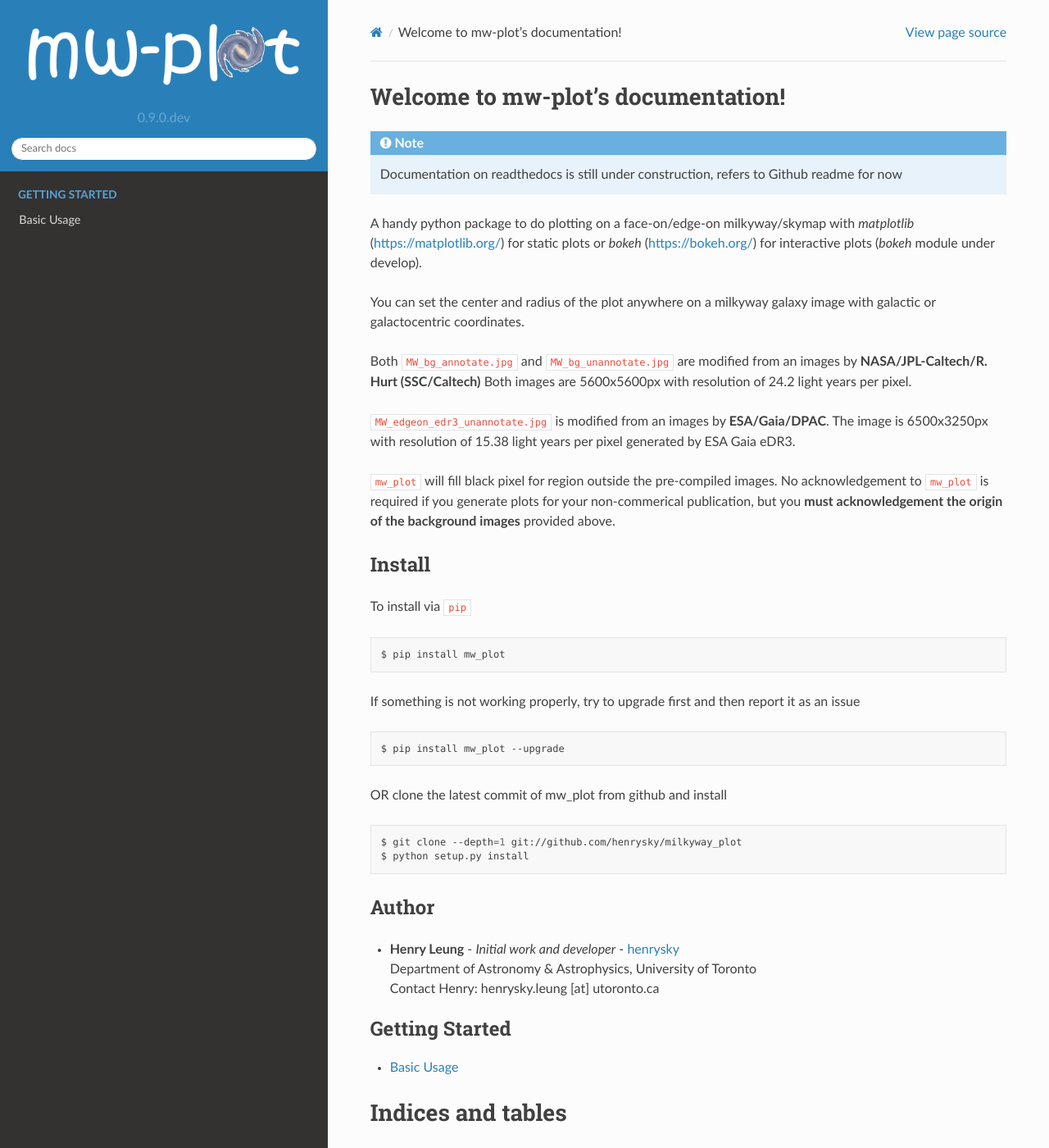
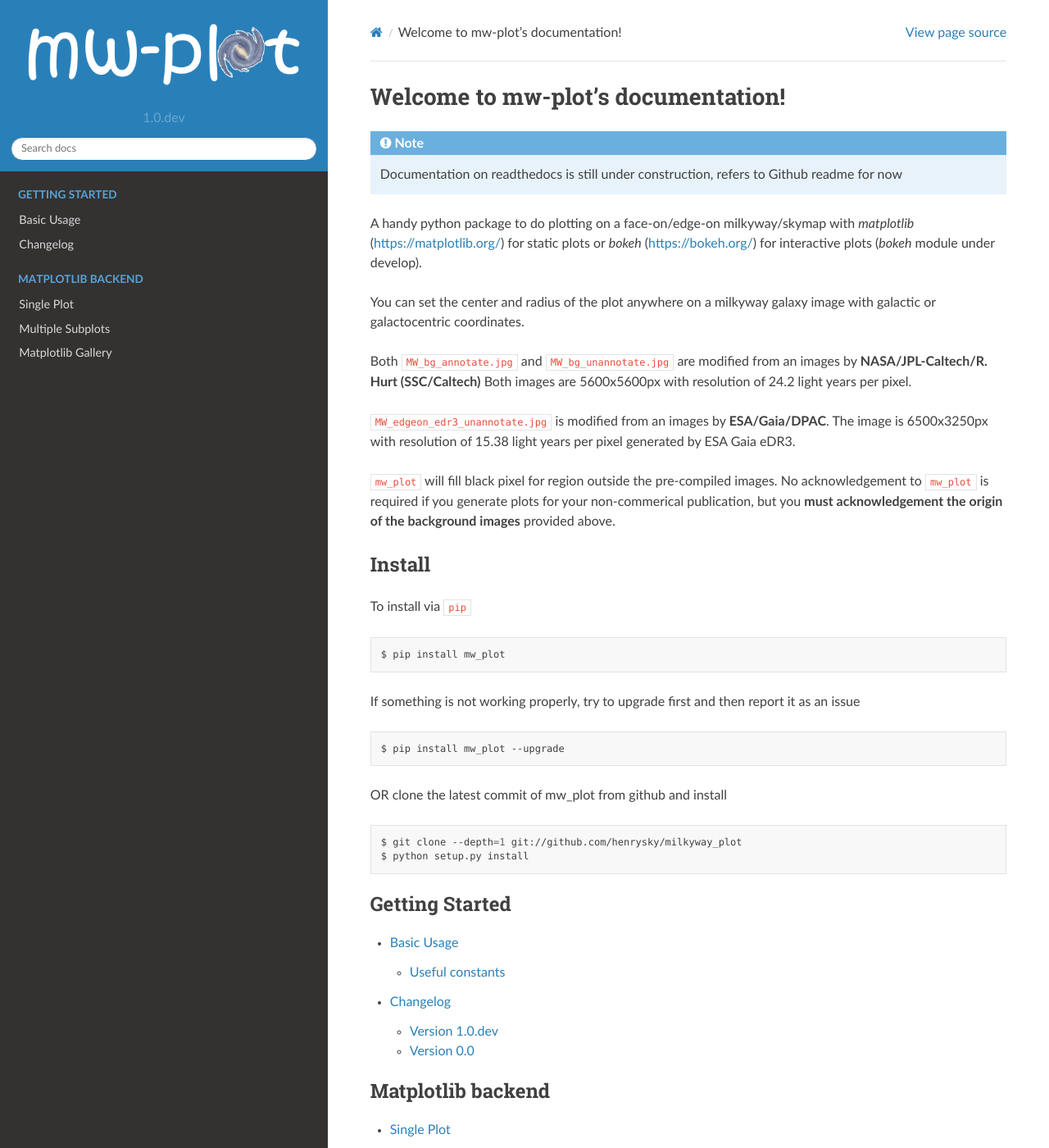
Before and after one commit to henrysky/milkyway_plot, a Sphinx documentation site: the page built from docs/source/index.rst, in a window 1280 px wide and 1400 px high. Shown: the whole window at 82% size. Built offline with Sphinx 7.4.7 and the Read the Docs theme 2.0.0, drawn with Linux system fonts in a browser that asks for light colours; some of the changed text lies outside the part shown.

```diff
--- a/README.rst
+++ b/README.rst
@@ -37,6 +37,8 @@ The image is 6500x3250px with resolution of 15.38 light years per pixel generate
 ``mw_plot`` will fill black pixel for region outside the pre-compiled images. No acknowledgement to ``mw_plot``
 is required if you generate plots for your non-commerical publication, but you **must acknowledgement the origin of
 the background images** provided above.
+
+Documentation will gradually be migrated to https://readthedocs.org/projects/milkyway-plot/badge/?version=latest
 
 Author
 ---------------
--- a/docs/source/_templates/layout.html
+++ b/docs/source/_templates/layout.html
@@ -23,6 +23,8 @@
          .rst-versions {
            width: 400px }
            @media screen and (max-width: 768px) {.rst-versions { width: auto }}
+         .wy-nav-content-wrap { background: #fff }
+         .wy-nav-content { background: #fff }
 
   </style>
 
--- a/docs/source/basics.rst
+++ b/docs/source/basics.rst
@@ -1,5 +1,10 @@
 Basic Usage
 =================
+
+
+
+Useful constants
+-------------------
 
 .. code-block:: python
     :caption: A few usage constants
--- a/docs/source/index.rst
+++ b/docs/source/index.rst
@@ -50,6 +50,26 @@ OR clone the latest commit of mw_plot from github and install
    git clone --depth=1 git://github.com/henrysky/milkyway_plot
    python setup.py install
 
+.. toctree::
+   :maxdepth: 2
+   :caption: Contents:
+
+.. toctree::
+   :caption: Getting Started
+
+   basics
+   changelog
+
+.. toctree::
+   :caption: Matplotlib backend
+
+   matplotlib_single
+   matplotlib_multi
+   matplotlib_gallery
+
+.. toctree::
+   :caption: Bokeh backend
+
 
 Author
 ---------------
--- /dev/null
+++ b/docs/source/matplotlib_gallery.rst
@@ -0,0 +1,5 @@
+Matplotlib Gallery
+=====================
+
+test header
+-------------
--- a/setup.py
+++ b/setup.py
@@ -6,7 +6,7 @@ with open(os.path.join(os.path.abspath(os.path.dirname(__file__)), 'README.rst')
 
 setup(
     name='mw_plot',
-    version='0.9.0.dev',
+    version='1.0.dev',
     classifiers=[
         'Development Status :: 3 - Alpha',
         'License :: OSI Approved :: MIT License',
```
Also changed, not shown: other parts of docs/source/index.rst (+0 -10 lines), docs/source/changelog.rst (added, +37 -0 lines), docs/source/matplotlib_multi.rst (added, +91 -0 lines), docs/source/matplotlib_single.rst (added, +13 -0 lines), docs/source/matplotlib_imgs/multi1.jpg (added), docs/source/matplotlib_imgs/multi2.jpg (added), docs/source/matplotlib_imgs/single1.jpg (added), 2 other files.
